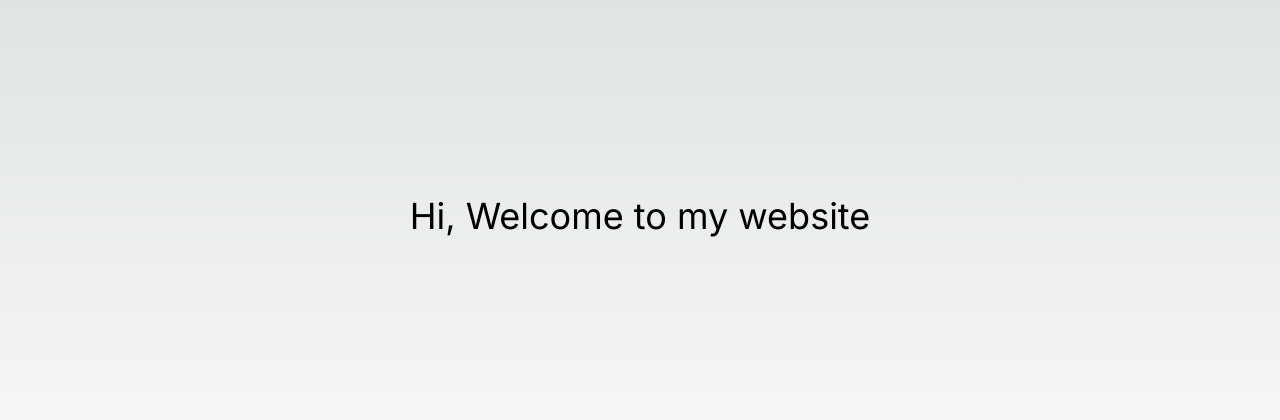
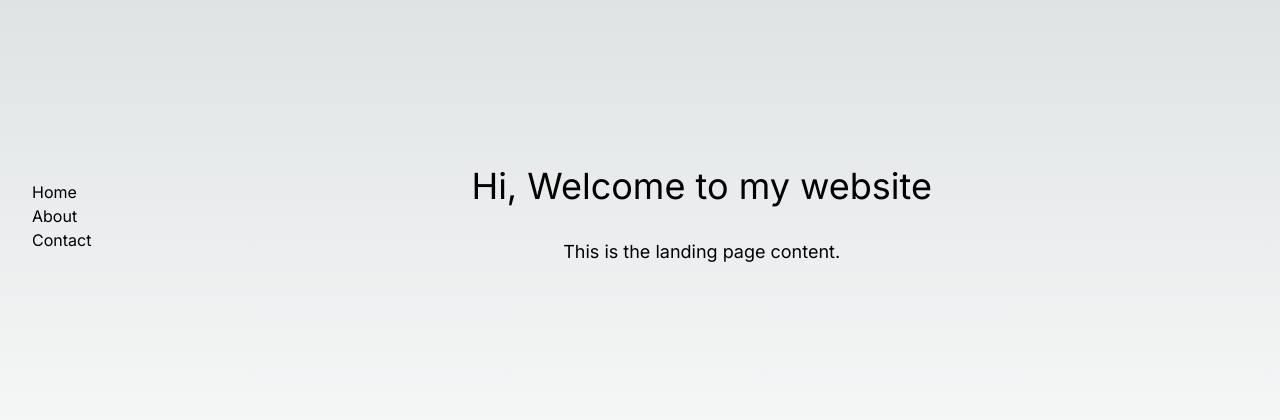
Before and after one commit to Vinay-golkonda99/next-js-doc-practice, a Next.js app: page / in a window 1280 px wide. Shown: the part 184-604 px from the top of the page. Built offline with nearby package versions, Linux system fonts and the light colour scheme.

Commit message:
Update page.tsx

```diff
--- a/app/page.tsx
+++ b/app/page.tsx
@@ -1,7 +1,25 @@
-export default function Home() {
+import Link from 'next/link';
+
+const HomePage = () => {
   return (
-    <main className="flex min-h-screen items-center justify-center">
-      <h1 className="text-4xl">Hi, Welcome to my website</h1>
+    <main className="flex min-h-screen">
+      <nav className="flex flex-col justify-center p-8">
+        <Link href="/">
+          <a className="my-2">Home</a>
+        </Link>
+        <Link href="/about">
+          <a className="my-2">About</a>
+        </Link>
+        <Link href="/contact">
+          <a className="my-2">Contact</a>
+        </Link>
+      </nav>
+      <div className="flex flex-col items-center justify-center w-full">
+        <h1 className="text-4xl mb-8">Hi, Welcome to my website</h1>
+        <p className="text-lg">This is the landing page content.</p>
+      </div>
     </main>
   );
-}
+};
+
+export default HomePage;
```
